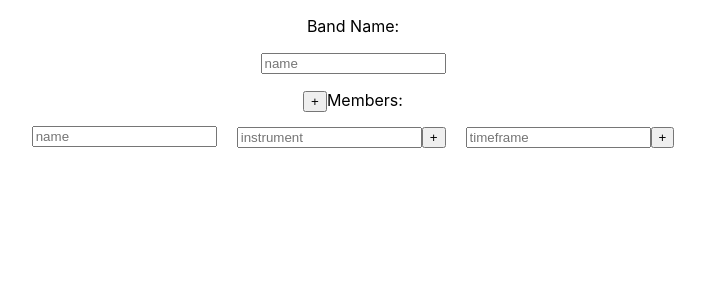
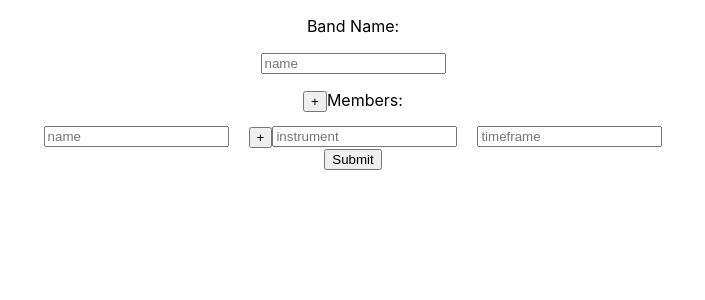
Before and after one commit to chris3jang/band-member-timeline, a React (Create React App) app: page / in a window 1280 px wide. Shown: the top 300 px of the page, without its empty margins (287-992 px from the left). Built offline with nearby package versions, Linux system fonts and the light colour scheme.

Commit message:
stores data

```diff
--- a/src/App.js
+++ b/src/App.js
@@ -5,42 +5,7 @@ import Member from './Member';
 
 class App extends Component {
 
-	numberMemberLine(num) {
-		return (
-			<div id={num}>
-        {[
-          [
-				  <input type="text" name="memberbame" placeholder="name"></input>
-          ],
-          [
-				  <div style={{display: 'inline-block', width: 20}}></div>
-          ],
-          [
-          <div style={{display: 'inline-block'}}>
-				  <button onClick={this.handleAddInstrument.bind(this)}>+</button>
-				  <input key={num} type="text" name="instrument" placeholder="instrument"></input>
-          </div>
-          ],
-          [
-				  <div style={{display: 'inline-block', width: 20}}></div>
-          ],
-          [
-          <div style={{display: 'inline-block'}}>
-				    <button onClick={this.handleAddTimeframe.bind(this)}>+</button>
-				    <input type="text" name="time" placeholder="timeframe"></input>
-          </div>
-          ]
-        ]}
-			</div>
-		)
-	}
-
-
-
   	state = {
-  		forms: [
-  			[this.numberMemberLine(0)]
-  		],
       members: 1
   	};
 
@@ -51,56 +16,48 @@ class App extends Component {
   	  }))
     }
 
-  	handleAddInstrument(e) {
-  		e.preventDefault();
-  		const index = e.currentTarget.parentElement.id;
+    handleSubmit(e) {
+      e.preventDefault()
+      const members = []
 
-  		this.setState(prevState => {
-  			const forms = prevState.forms.map((item, i) => {
-  				if(i == index) {
-            console.log("item", item)
-  					return item.concat(
-              <div id={"instr"} style={{display: 'block'}}>
-  						  <input type="text" name="instrument" placeholder="instrument" style={{}}></input>
-              </div>
-  					);
-  				}
-  				else return item;
-  			})
-  			return {
-  				forms: forms
-  			}
-  		});
-  	}
+      e.target.childNodes.forEach(node => {
+        if(node.classList.contains("member")) {
 
-  	handleAddTimeframe(e) {
-  		e.preventDefault();
-      const index = e.currentTarget.parentElement.id;
+          const instruments = [], timeframes = [];
+          const instrNodes = node.childNodes[3].childNodes[0].childNodes;
+          const tmfrmNodes = node.childNodes[5].childNodes[0].childNodes;
+          instrNodes.forEach(instr => {
+            instruments.push(instr.value)
+          })
+          tmfrmNodes.forEach(tmfrm => {
+            timeframes.push(tmfrm.value)
+          })
+          console.log(instruments, timeframes)
 
-      this.setState(prevState => {
-        const forms = prevState.forms.map((item, i) => {
-          if(i == index) {
-            console.log("item", item)
-            return item.concat(
-              <div style={{display: 'block'}}>
-                <input type="text" name="time" placeholder="timeframe" style={{}}></input>
-              </div>
-            );
-          }
-          else return item;
-        })
-        return {
-          forms: forms
+          members.push({
+            name: node.childNodes[0].value,
+            instruments: instruments,
+            timeframe: timeframes
+          })
         }
-      });
-  	}
+      })
 
+      this.setState({
+        data: {
+          bandName: e.target.childNodes[1].value,
+          members: members
+        }
+      })
+
+
+
+    }
 
 
 	render() {
 	    return (
 	      <div className="App">
-	        <form action="">
+	        <form action="" onSubmit={this.handleSubmit.bind(this)}>
 	        	<p>Band Name:</p>
 	        	<input type="text" name="bandname" placeholder="name"></input>
             <div>
@@ -108,6 +65,7 @@ class App extends Component {
 	        	  <p style={{display: 'inline-block'}}>Members:</p>
             </div>
             {Array(this.state.members).fill(<Member></Member>)}
+            <input type="submit" value="Submit"></input>
           </form>
 	      </div>
 	    );
--- a/src/Member.js
+++ b/src/Member.js
@@ -3,13 +3,10 @@ import React, { Component } from 'react';
 
 class Member extends Component {
 
-	shouldComponenentUpdate(nextProps, nextState) {
-		return true;
-	}
-
 	state = {
-		instrInputs: 0,
-		tmfrmInputs: 0
+		instrInputs: 1,
+		tmfrmInputs: 1,
+		inputs: 1
 	}
 
 	handleAddInstrument(e) {
@@ -26,24 +23,27 @@ class Member extends Component {
   		}));
 	}
 
+	handleAddInstrumentTimeFrame(e) {
+		e.preventDefault();
+		this.setState(prevState => ({
+  			inputs: prevState.inputs + 1
+  		}));
+	}
+
 	render() {
 
 		return (
-			<div>
+			<div className={"member"}>
 				<input type="text" name="memberbame" placeholder="name" style={{verticalAlign: 'top'}}></input>
 				<div style={{display: 'inline-block', width: 20}}></div>
-
+				<button onClick={this.handleAddInstrumentTimeFrame.bind(this)}>+</button>
 				<div style={{display: 'inline-block', verticalAlign: 'top'}}>
-					<input type="text" name="instrument" placeholder="instrument" style={{display: 'inline-block'}}></input>
-					<button onClick={this.handleAddInstrument.bind(this)} style={{display: 'inline-block'}}>+</button>
-					<div>{Array(this.state.instrInputs).fill(<input type="text" name="instrument" placeholder="instrument" style={{display: 'block', marginRight: 0}}></input>)}</div>
+					<div>{Array(this.state.inputs).fill(<input type="text" name="instrument" placeholder="instrument" style={{display: 'block', marginRight: 0}}></input>)}</div>
 	          	</div>
 
 				<div style={{display: 'inline-block', width: 20}}></div>
 	        	<div style={{display: 'inline-block', verticalAlign: 'top'}}>
-				    <input type="text" name="time" placeholder="timeframe"></input>
-				    <button onClick={this.handleAddTimeFrame.bind(this)} style={{display: 'inline-block'}}>+</button>
-				    <div>{Array(this.state.tmfrmInputs).fill(<input type="text" name="timeframe" placeholder="timeframe" style={{display: 'block', marginRight: 0}}></input>)}</div>
+				    <div>{Array(this.state.inputs).fill(<input type="text" name="timeframe" placeholder="timeframe" style={{display: 'block', marginRight: 0}}></input>)}</div>
 	      		</div>
 			</div>
 		)
```
